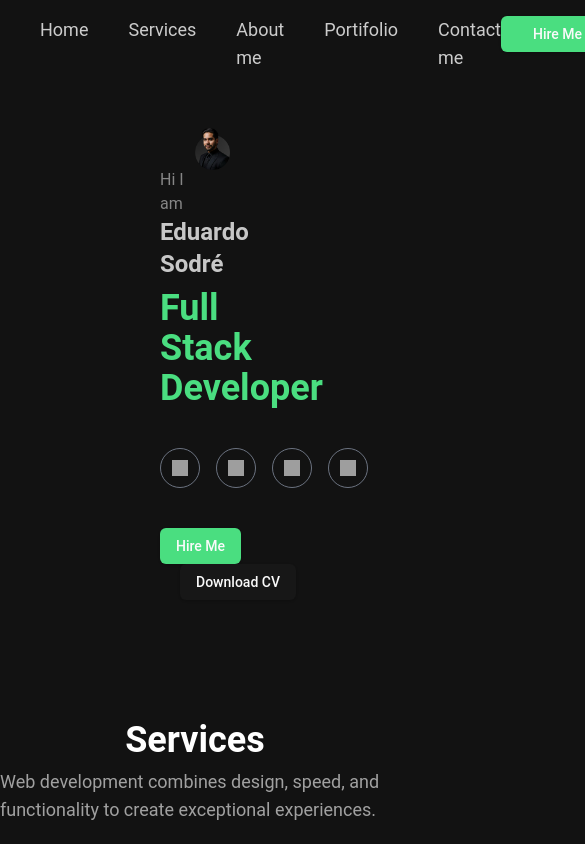
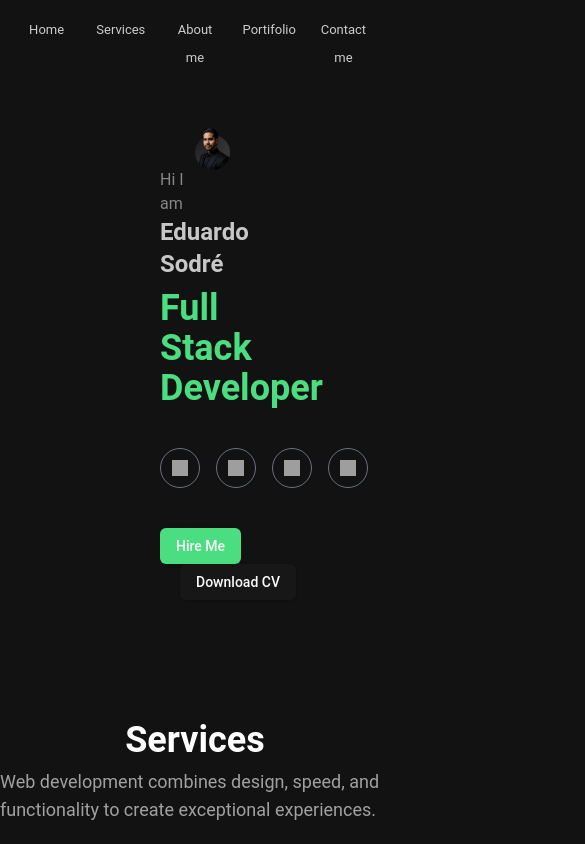
Before and after one commit to EduardooSodre/dev.eduardo, a Next.js app: page / in a window 390 px wide. Shown: the top 844 px of the page, 585 px wide, since content can reach past the window. Built offline with nearby package versions, Linux system fonts and the light colour scheme; grey boxes are pictures that could not be loaded.

Commit message:
feat: add nav-bar responsive

```diff
--- a/app/components/nav-bar.tsx
+++ b/app/components/nav-bar.tsx
@@ -1,22 +1,23 @@
 import Link from "next/link";
 import { ButtonHireMe } from "./ui/button";
+
 const Navbar = () => {
   return (
     <nav className="nav flex w-full justify-between px-40 py-4 text-primary-foreground ">
-      <div className="flex gap-10 opacity-80">
-        <Link href="/" className={"text-lg"}>
+      <div className=" nav-link flex gap-10 opacity-80">
+        <Link href="/" className={"text-lg link"}>
           Home
         </Link>
-        <Link href="#Services" className={"text-lg"}>
+        <Link href="#Services" className={"text-lg link"}>
           Services
         </Link>
-        <Link href="#About-me" className={"text-lg"}>
+        <Link href="#About-me" className={"text-lg link"}>
           About me
         </Link>
-        <Link href="#Portfolio" className={"text-lg"}>
+        <Link href="#Portfolio" className={"text-lg link"}>
           Portifolio
         </Link>
-        <Link href="#Contact-me" className={"text-lg"}>
+        <Link href="#Contact-me" className={"text-lg link"}>
           Contact me
         </Link>
       </div>
--- a/app/components/ui/button.tsx
+++ b/app/components/ui/button.tsx
@@ -21,7 +21,7 @@ export { ButtonHome };
 const ButtonHireMe = () => {
   return (
     <div>
-      <Button className="px-8 bg-green-400 hover:bg-white hover:text-green-400">
+      <Button className="button-nav px-8 bg-green-400 hover:bg-white hover:text-green-400">
         <a
           href="https://wa.me/18996198597"
           target="_blank"
--- a/app/components/ui/cards.tsx
+++ b/app/components/ui/cards.tsx
@@ -2,7 +2,7 @@ import Image from "next/image";
 
 const CardsServices = () => {
   return (
-    <div className="flex-wrap mt-10 justify-between px-40 flex text-justify">
+    <div className="flex-wrap w-full mt-10 justify-between px-40 flex text-justify">
       <div className="mb-8  max-w-xs p-6 bg-secondary-foreground rounded-lg flex flex-col items-center">
         <Image
           src="/react.svg"
--- a/app/globals.css
+++ b/app/globals.css
@@ -99,19 +99,40 @@ body {
   }
 }
 
-@media (max-width: 640px) {
+@media (max-width: 515px) {
+  .nav a {
+    padding: 0%;
+    margin: 0%;
+    width: 100%;
+    font-size: 13px;
+    width: 100%;
+    text-rendering: auto;
+  }
 }
 
-@media (max-width: 768px) {
+@media (max-width: 795px) {
   .nav {
-    padding: 1rem 1rem 1rem 2rem;
+    width: 100%;
+    text-align: center;
+  }
+  .nav-link {
+    width: 100%;
+    gap: 20px;
+  }
+  .link {
+    width: 100%;
+    font-size: 15px;
+  }
+  .button-nav {
+    display: none;
   }
 }
 
 @media (max-width: 1024px) {
   .nav {
     width: 100%;
-    padding: 1rem 2.5rem 1rem 2.5rem;
+    padding-left: 5%;
+    padding-right: 5%;
   }
 }
 
```
